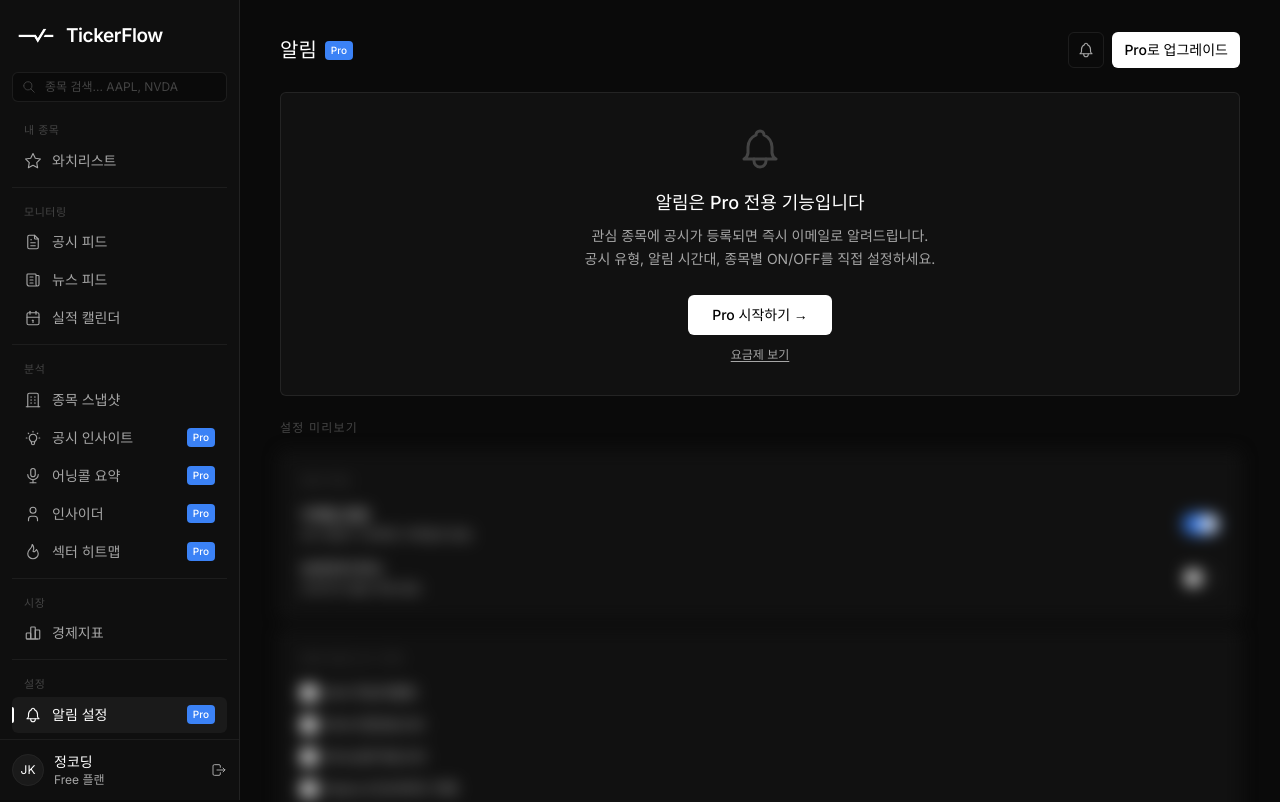
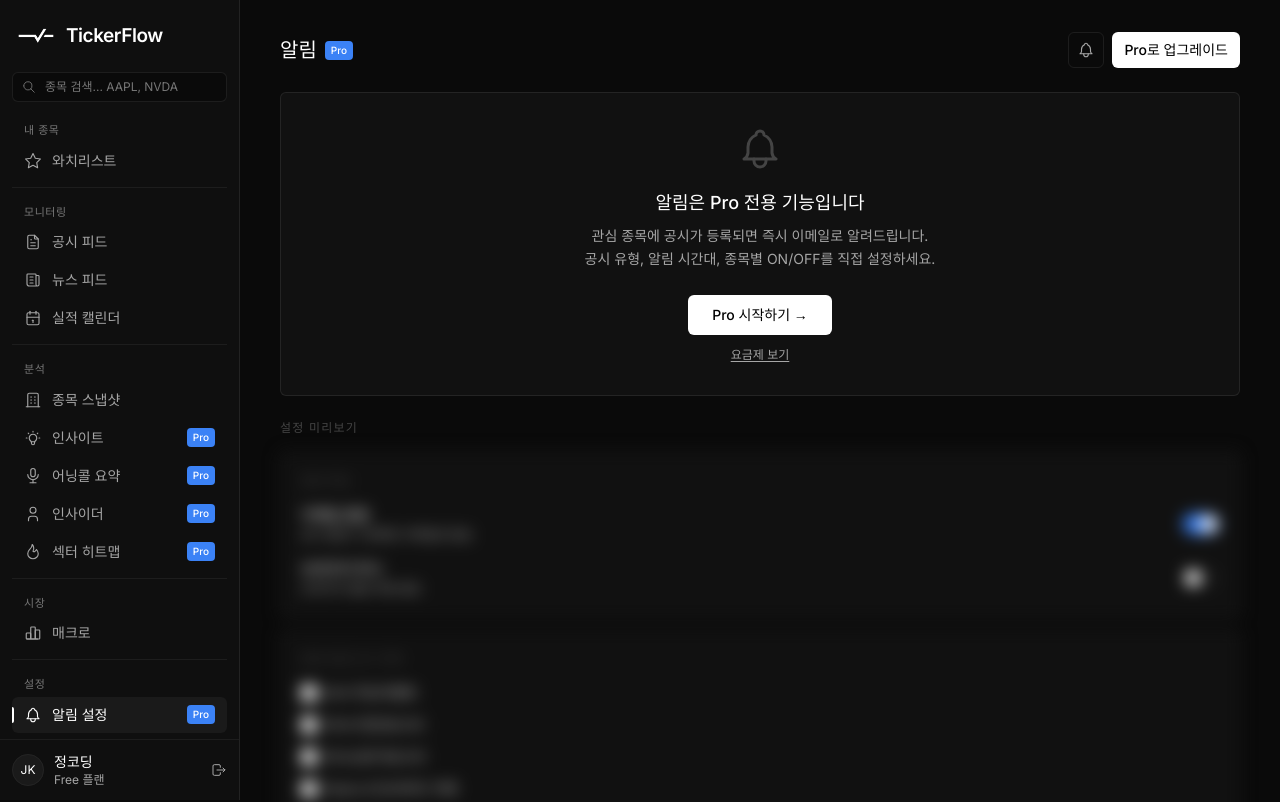
Before and after one commit to nudgefilm/ticker-flow, a Next.js app: page /alerts in a window 1280 px wide. Shown: the top 802 px of the page. Built offline with nearby package versions, Linux system fonts and the light colour scheme.

Commit message:
fix: brighten sidebar labels and search placeholder to #777777

```diff
--- a/src/components/dashboard/sidebar.tsx
+++ b/src/components/dashboard/sidebar.tsx
@@ -53,7 +53,7 @@ const navGroups: NavGroup[] = [
     label: "분석",
     items: [
       { href: "/stocks", label: "종목 스냅샷", icon: IconBuilding },
-      { href: "/analysis", label: "공시 인사이트", icon: IconBulb, pro: true },
+      { href: "/analysis", label: "인사이트", icon: IconBulb, pro: true },
       { href: "/calls", label: "어닝콜 요약", icon: IconMicrophone, pro: true },
       { href: "/insider", label: "인사이더", icon: IconUser, pro: true },
       { href: "/sectors", label: "섹터 히트맵", icon: IconFlame, pro: true },
@@ -62,7 +62,7 @@ const navGroups: NavGroup[] = [
   {
     label: "시장",
     items: [
-      { href: "/macro", label: "경제지표", icon: IconChartBar },
+      { href: "/macro", label: "매크로", icon: IconChartBar },
     ],
   },
   {
@@ -90,14 +90,14 @@ export default function Sidebar() {
       <div className="flex-none px-3 pb-3">
         <div className="relative">
           <IconSearch
-            className="absolute left-2.5 top-1/2 -translate-y-1/2 text-[#444444]"
+            className="absolute left-2.5 top-1/2 -translate-y-1/2 text-[#777777]"
             size={14}
             stroke={1.5}
           />
           <input
             type="text"
             placeholder="종목 검색... AAPL, NVDA"
-            className="w-full rounded-[6px] border border-white/[0.08] bg-[#0a0a0a] py-1.5 pl-8 pr-3 text-xs text-white placeholder:text-[#444444] outline-none transition-colors focus:border-white/20"
+            className="w-full rounded-[6px] border border-white/[0.08] bg-[#0a0a0a] py-1.5 pl-8 pr-3 text-xs text-white placeholder:text-[#777777] outline-none transition-colors focus:border-white/20"
           />
         </div>
       </div>
@@ -109,7 +109,7 @@ export default function Sidebar() {
             {gi > 0 && (
               <div className="my-2 border-t border-white/[0.06]" />
             )}
-            <p className="px-3 pb-1 pt-2 text-[11px] font-medium uppercase tracking-wider text-[#444444]">
+            <p className="px-3 pb-1 pt-2 text-[11px] font-medium uppercase tracking-wider text-[#777777]">
               {group.label}
             </p>
             <div className="space-y-0.5">
```
